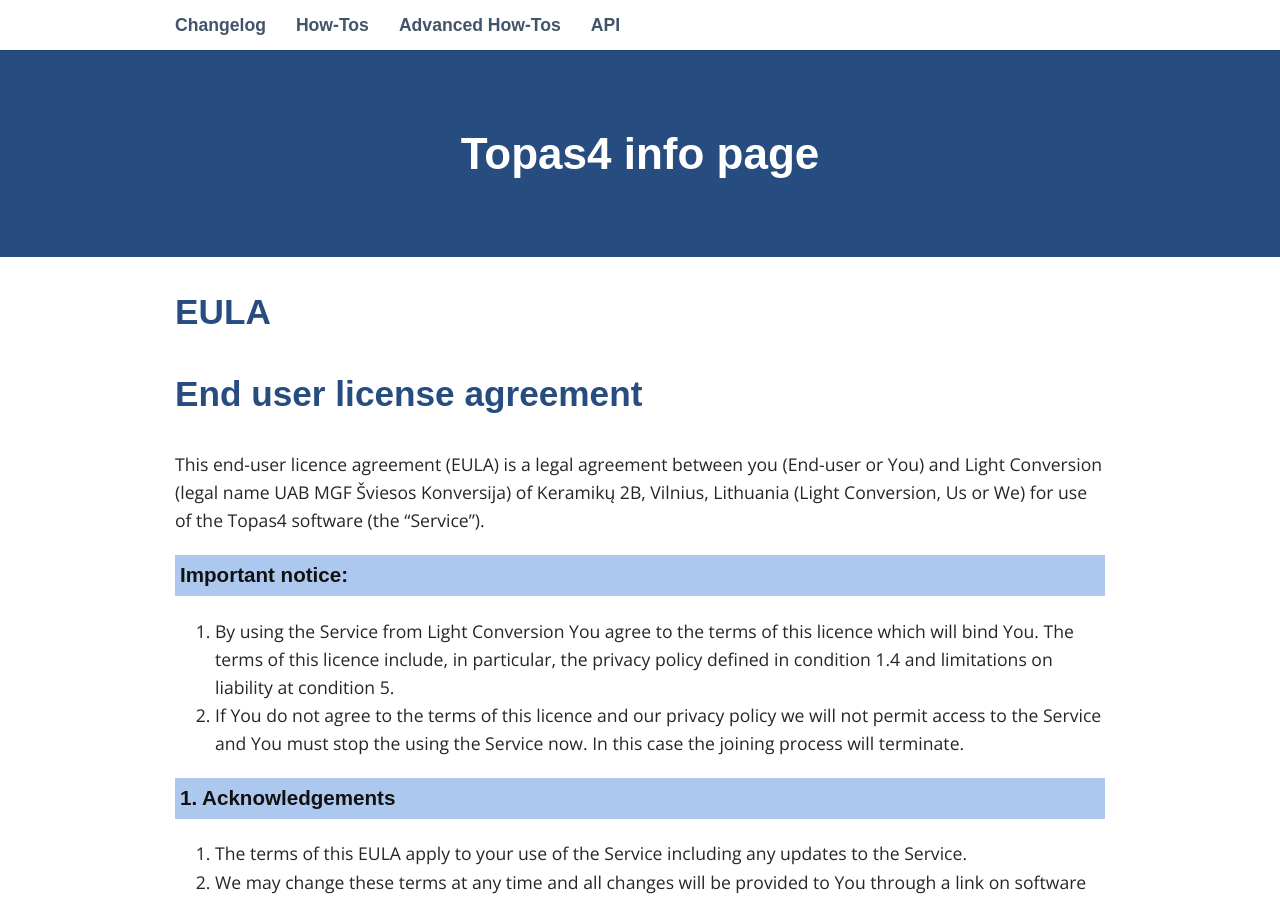
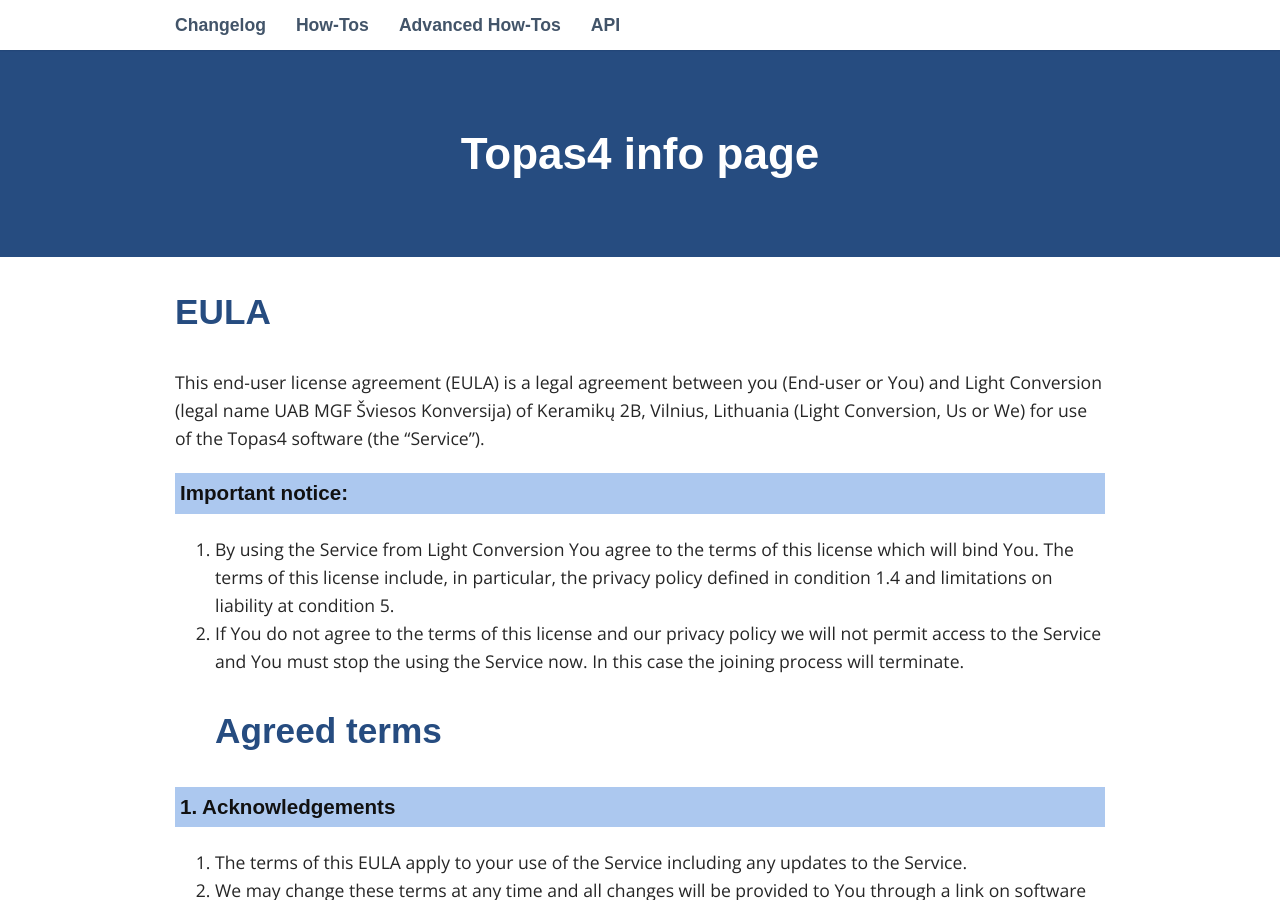
Before and after one commit to DomasM/Topas4InfoTemp00, a Jekyll site: the page built from _pages/07_EULA.md, in a window 1280 px wide and 900 px high. Built offline with Jekyll 4.4.1, drawn with Linux system fonts in a browser that asks for light colours; some web fonts are replaced; comment, search, counter and statistics services are not loaded; some of the changed text lies outside the part shown.

Commit message:
Fix numbering, spell check to en-us

```diff
--- a/_pages/07_EULA.md
+++ b/_pages/07_EULA.md
@@ -5,15 +5,14 @@
 nolink : true
 ---
 
-## End user license agreement
 
-This end-user licence agreement (EULA) is a legal agreement between you (End-user or You) and Light Conversion (legal name UAB MGF Šviesos Konversija) of Keramikų 2B, Vilnius, Lithuania (Light Conversion, Us or We) for use of the Topas4 software (the “Service”).
+This end-user license agreement (EULA) is a legal agreement between you (End-user or You) and Light Conversion (legal name UAB MGF Šviesos Konversija) of Keramikų 2B, Vilnius, Lithuania (Light Conversion, Us or We) for use of the Topas4 software (the “Service”).
 
 ### Important notice:
 
-1. By using the Service from Light Conversion You agree to the terms of this licence which will bind You. The terms of this licence include, in particular, the privacy policy defined in condition 1.4 and limitations on liability at condition 5.
-1. If You do not agree to the terms of this licence and our privacy policy we will not permit access to the Service and You must stop the using the Service now. In this case the joining process will terminate.
-
+1. By using the Service from Light Conversion You agree to the terms of this license which will bind You. The terms of this license include, in particular, the privacy policy defined in condition 1.4 and limitations on liability at condition 5.
+1. If You do not agree to the terms of this license and our privacy policy we will not permit access to the Service and You must stop the using the Service now. In this case the joining process will terminate.
+## Agreed terms
 
 ### 1. Acknowledgements
 
```
Also changed, not shown: other parts of _pages/07_EULA.md (+6 -6 lines).
